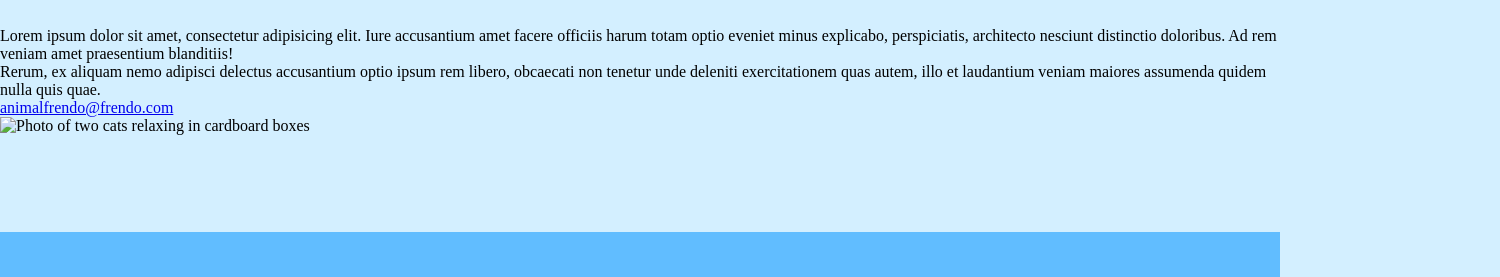
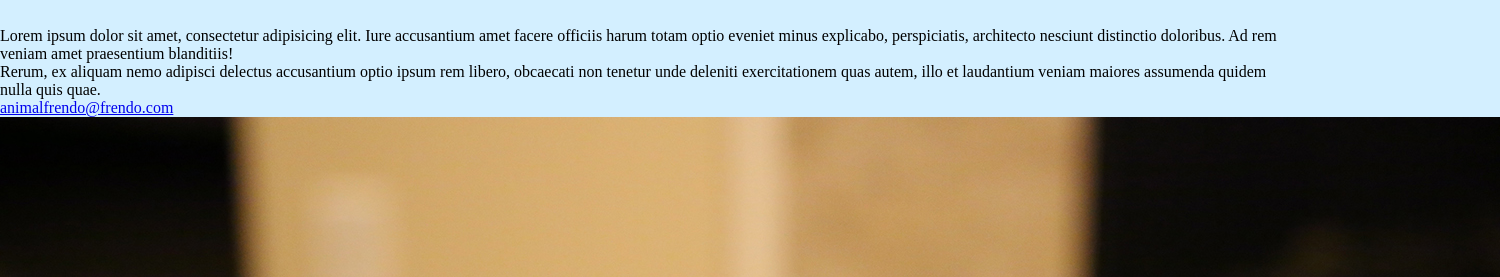
Before and after one commit to madelenfoss/frendo-pet-adoption, a plain HTML site: page foster/index.html in a window 1280 px wide. Shown: the part 278-555 px from the top of the page, 1500 px wide, since content can reach past the window. Drawn offline with Linux system fonts and the light colour scheme; no server answers.

Commit message:
Added new image and image path

```diff
--- a/foster/index.html
+++ b/foster/index.html
@@ -170,7 +170,7 @@
 
 			<img
 				class="foster__image"
-				src="/assets/images/chris-boyer-AtYvCtDcwn0-unsplash.jpg"
+				src="/_app/assets/images/chris-boyer-AtYvCtDcwn0-unsplash.jpg"
 				alt="Photo of two cats relaxing in cardboard boxes">
 
 		</main>
```
Also changed, not shown: _app/assets/images/chris-boyer-AtYvCtDcwn0-unsplash.jpg (added).
